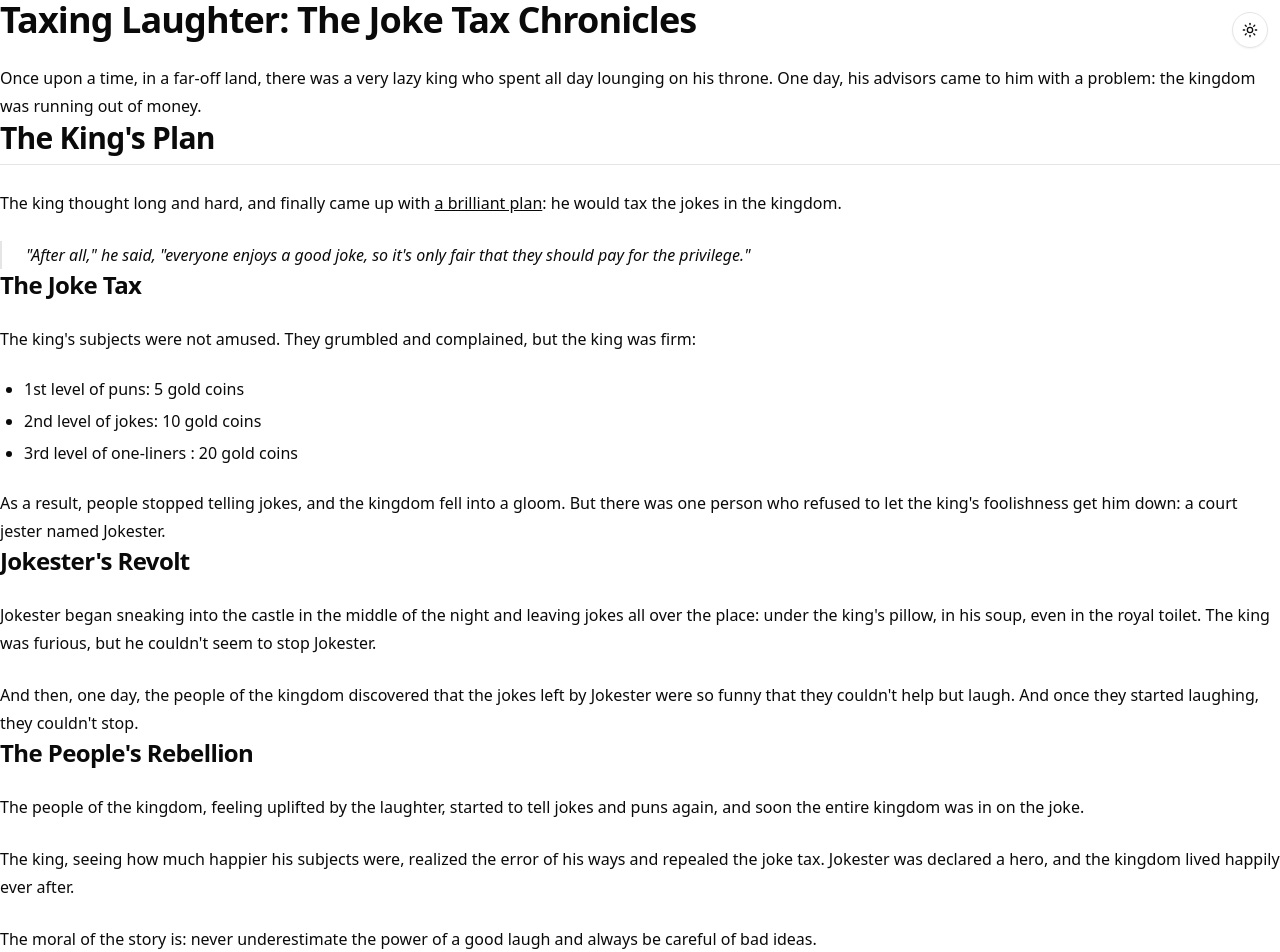
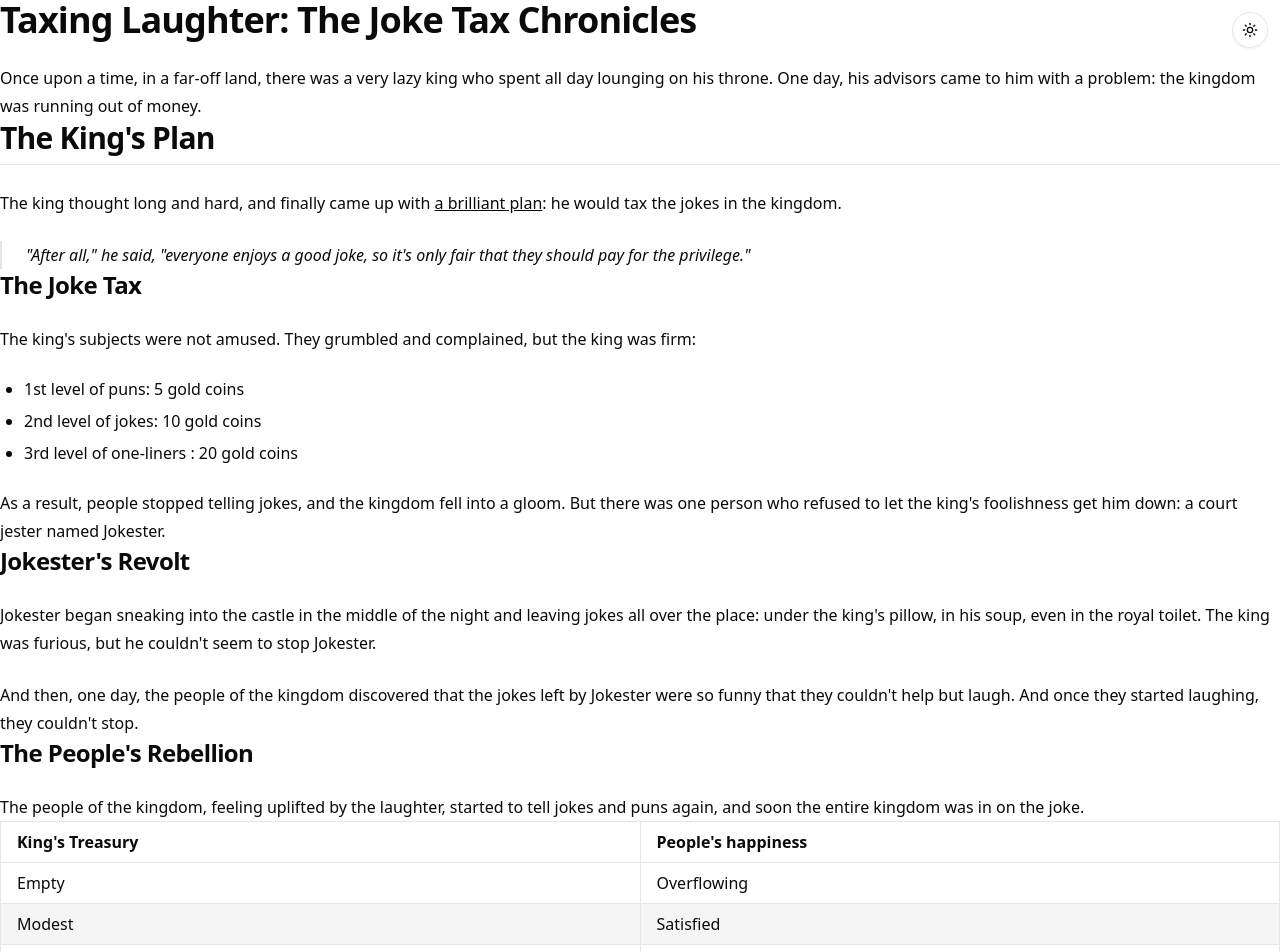
Before and after one commit to RyanLurn/simple-docs, a Next.js app: page /md-example in a window 1280 px wide. Shown: the top 952 px of the page. Built offline with nearby package versions, Linux system fonts and the light colour scheme.

Commit message:
feat(ui): style table

```diff
--- a/package.json
+++ b/package.json
@@ -25,6 +25,7 @@
     "next-themes": "^0.4.6",
     "react": "19.2.0",
     "react-dom": "19.2.0",
+    "remark-gfm": "^4.0.1",
     "tailwind-merge": "^3.3.1"
   },
   "devDependencies": {
--- a/src/app/md-example/page.md
+++ b/src/app/md-example/page.md
@@ -28,6 +28,12 @@ And then, one day, the people of the kingdom discovered that the jokes left by J
 
 The people of the kingdom, feeling uplifted by the laughter, started to tell jokes and puns again, and soon the entire kingdom was in on the joke.
 
+|King's Treasury|People's happiness|
+|---|---|
+|Empty|Overflowing|
+|Modest|Satisfied|
+|Full|Ecstatic|
+
 The king, seeing how much happier his subjects were, realized the error of his ways and repealed the joke tax. Jokester was declared a hero, and the kingdom lived happily ever after.
 
 The moral of the story is: never underestimate the power of a good laugh and always be careful of bad ideas.
--- a/src/mdx-components.tsx
+++ b/src/mdx-components.tsx
@@ -56,6 +56,23 @@ const components: MDXComponents = {
   ),
   // Strikethrough
   del: ({ children }) => <del className="line-through">{children}</del>,
+  // Table
+  table: ({ children }) => (
+    <table className="w-full table-auto md:table-fixed">{children}</table>
+  ),
+  tr: ({ children }) => (
+    <tr className="even:bg-muted m-0 border-t p-0">{children}</tr>
+  ),
+  th: ({ children }) => (
+    <th className="border px-4 py-2 text-left font-bold [[align=center]]:text-center [[align=right]]:text-right">
+      {children}
+    </th>
+  ),
+  td: ({ children }) => (
+    <td className="border px-4 py-2 text-left [[align=center]]:text-center [[align=right]]:text-right">
+      {children}
+    </td>
+  ),
 };
 
 export function useMDXComponents(): MDXComponents {
```
Also changed, not shown: 1 other file (tests, documents, lock files or other folders).
